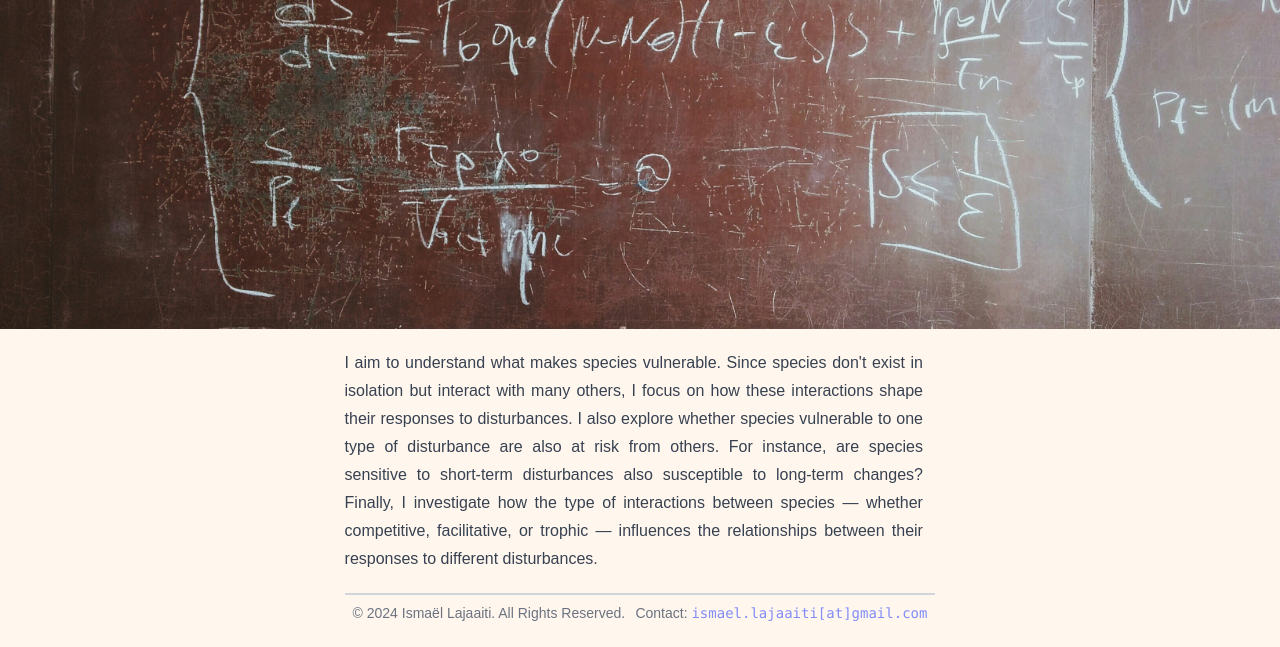
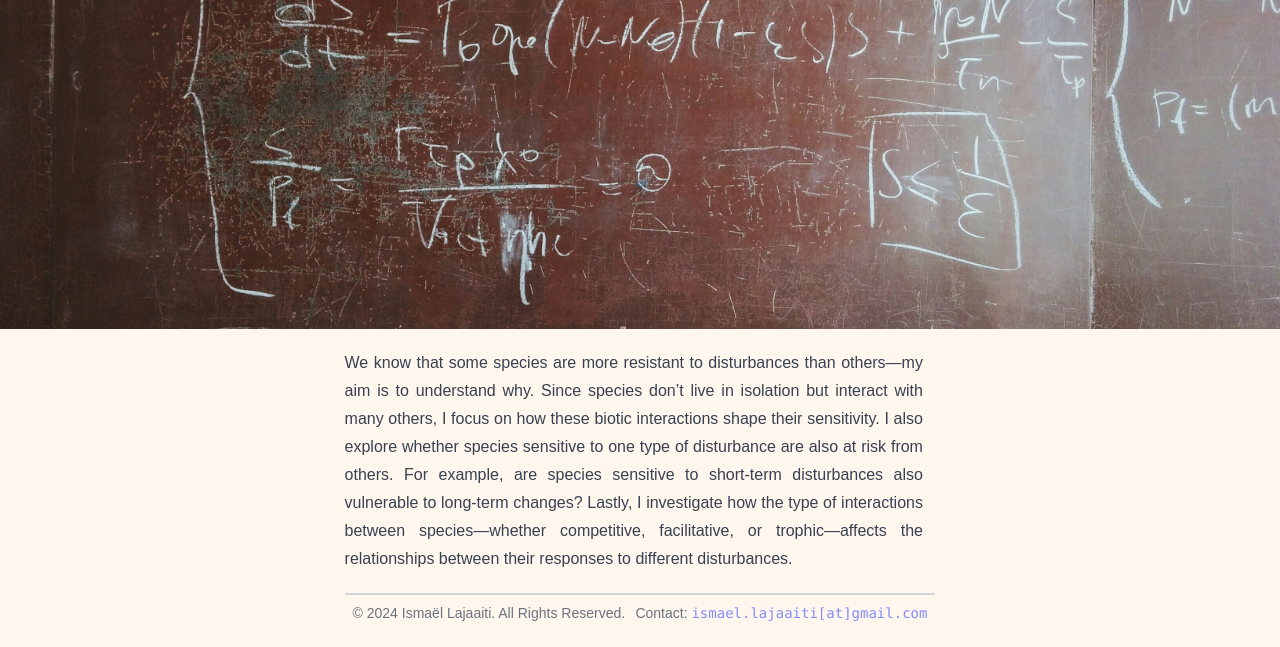
Before and after one commit to ismael-lajaaiti/astro-tutorial, an Astro site: page /research in a window 1280 px wide. Shown: the part 187-834 px from the top of the page. Built offline with nearby package versions, Linux system fonts and the light colour scheme; Astro itself is replaced by a stand-in of ours.

Commit message:
Improve research statement

```diff
--- a/src/content/posts/3_another-post.md
+++ b/src/content/posts/3_another-post.md
@@ -1,5 +1,5 @@
 ---
-title: Simulating food web dynamics in Julia
+title: The cavity method for dummies
 pubDate: 2024-08-21
 description: This is the first post of my new Astro blog.
 author: Ismaël Lajaaiti
--- a/src/pages/research.astro
+++ b/src/pages/research.astro
@@ -10,16 +10,17 @@ const pageTitle = "Research";
     <section class="py-5">
         <Prose>
             <p>
-                I aim to understand what makes species vulnerable. Since species
-                don't exist in isolation but interact with many others, I focus
-                on how these interactions shape their responses to disturbances.
-                I also explore whether species vulnerable to one type of
-                disturbance are also at risk from others. For instance, are
-                species sensitive to short-term disturbances also susceptible to
-                long-term changes? Finally, I investigate how the type of
-                interactions between species — whether competitive,
-                facilitative, or trophic — influences the relationships between
-                their responses to different disturbances.
+                We know that some species are more resistant to disturbances
+                than others—my aim is to understand why. Since species don’t
+                live in isolation but interact with many others, I focus on how
+                these biotic interactions shape their sensitivity. I also
+                explore whether species sensitive to one type of disturbance are
+                also at risk from others. For example, are species sensitive to
+                short-term disturbances also vulnerable to long-term changes?
+                Lastly, I investigate how the type of interactions between
+                species—whether competitive, facilitative, or trophic—affects
+                the relationships between their responses to different
+                disturbances.
             </p>
         </Prose>
     </section>
```
